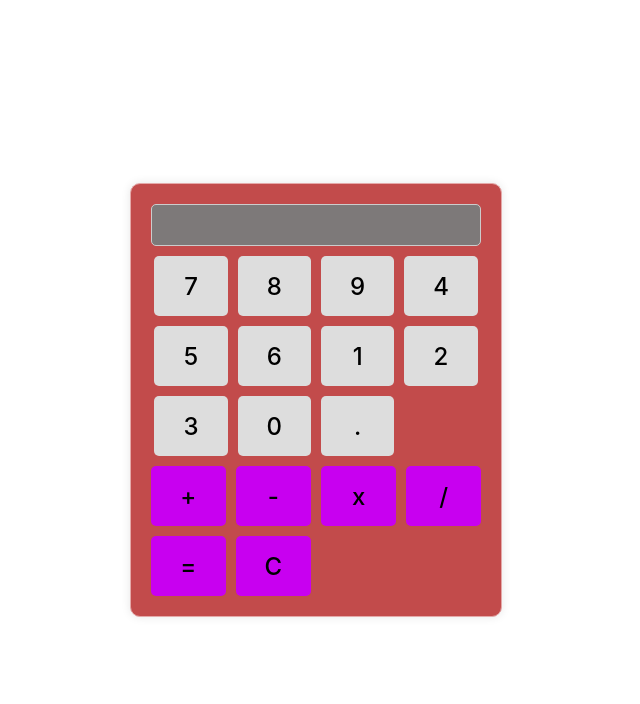
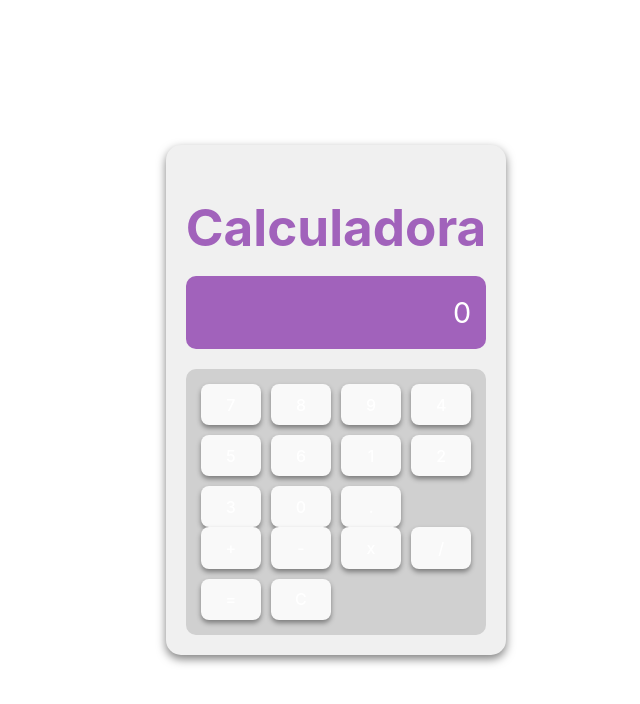
Before and after one commit to DanielaM0101/project-calculadora, a React (Vite) app: page / in a window 1280 px wide. Shown: the top 704 px of the page, without its empty margins (324-964 px from the left). Built offline with nearby package versions, Linux system fonts and the light colour scheme.

Commit message:
Style Fisrt

```diff
--- a/package.json
+++ b/package.json
@@ -24,6 +24,6 @@
     "globals": "^15.9.0",
     "typescript": "^5.5.3",
     "typescript-eslint": "^8.7.0",
-    "vite": "^5.4.8"
+    "vite": "^5.4.9"
   }
 }
--- a/src/App.css
+++ b/src/App.css
@@ -1,33 +1,53 @@
-body, html {
-  height: 100%;
+/* App.css */
+
+/* Estilos generales */
+body {
   margin: 0;
   display: flex;
   justify-content: center;
   align-items: center;
+  height: 100vh;
+  background-color: #ffffff; /* Fondo blanco */
+  font-family: 'Inter', sans-serif;
 }
 
+.container {
+  display: flex;
+  justify-content: center;
+  align-items: center;
+  width: 100%; /* Ocupa el ancho completo */
+  padding: 20px; /* Amortiguación interna */
+}
 
 .calculadora {
-  display: flex;
-  flex-direction: column;
-  justify-content: center;
-  align-items: center;
-  border: 1px solid #e4a9a9;
+  background-color: #f0f0f0; /* Fondo gris para la calculadora */
   padding: 20px;
+  border-radius: 15px;
+  display: inline-block;
+  box-shadow: 0 4px 10px rgba(0, 0, 0, 0.5);
+}
+
+h1 {
+  color: #a162bb; /* Color del título "Calculadora" */
+  font-size: 2.5em;
+  text-align: left;
+  margin-bottom: 20px;
+}
+
+.pantalla {
+  background-color: #a162bb; /* Fondo de la pantalla */
+  color: #fff;
+  font-size: 1.8em; /* Tamaño del texto en la pantalla */
+  text-align: right;
+  padding: 15px;
   border-radius: 10px;
-  box-shadow: 0 0 10px rgba(0, 0, 0, 0.1);
-  background-color: #c24b4b;
+  margin-bottom: 20px;
+}
 
-}
-.pantalla {
-  font-size: 2em; /* Aumenta el tamaño de la fuente */
-  padding: 20px; /* Añade padding para hacer la pantalla más grande */
-  border: 1px solid #ccc; /* Añade un borde */
-  border-radius: 5px; /* Bordes redondeados */
-  width: 100%; /* Asegura que la pantalla ocupe todo el ancho del contenedor */
-  box-sizing: border-box; /* Incluye el padding y el borde en el tamaño total */
-  text-align: right; /* Alinea el texto a la derecha */
-  background-color: #7d7979; /* Fondo claro */
+.button-container {
+  background-color: #d0d0d0; /* Fondo gris claro para los botones */
+  padding: 15px;
+  border-radius: 10px;
 }
 
 .botones-numeros,
@@ -35,23 +55,70 @@ body, html {
   display: grid;
   grid-template-columns: repeat(4, 1fr);
   gap: 10px;
-  margin-top: 10px;
 }
 
-.boton {
-  height: 60px;
-  font-size: 24px;
+button {
+  background-color: #a162bb; /* Color de los botones morados */
   border: none;
-  background-color: #ddd;
-  border-radius: 5px;
+  border-radius: 50%; /* Forma redonda */
+  color: white;
+  font-size: 1.5em;
+  padding: 20px;
   cursor: pointer;
-  transition: background-color 0.2s;
+  transition: background-color 0.3s ease;
+  box-shadow: 0px 3px 5px rgba(0, 0, 0, 0.4); /* Sombra en los botones */
 }
 
-.boton.operacion {
-  background-color: #c800f0;
+button:hover {
+  background-color: #9c59b6; /* Color más oscuro al pasar por encima */
 }
 
-.boton:hover {
-  background-color: #ccc;
+button:active {
+  background-color: #7f4791; /* Color cuando se hace clic */
 }
+
+button.operation {
+  background-color: #a162bb; /* Botones de operación con color morado */
+}
+
+button.operation:hover {
+  background-color: #9c59b6;
+}
+
+button.clear {
+  background-color: #e84a4a; /* Botón de "C" en rojo */
+  color: #fff;
+}
+
+button.clear:hover {
+  background-color: #d63f3f;
+}
+
+button.equal {
+  background-color: #4a4a82; /* Botón "=" en azul oscuro */
+}
+
+button.equal:hover {
+  background-color: #3e3e71;
+}
+
+button.special {
+  background-color: #a162bb; /* Botones especiales como %, tan, log, etc. */
+  font-size: 1.2em;
+}
+
+button.special:hover {
+  background-color: #9c59b6;
+}
+
+/* Ajustes para dispositivos móviles */
+@media (max-width: 600px) {
+  .pantalla {
+    font-size: 1.5em;
+  }
+
+  button {
+    padding: 15px;
+    font-size: 1.2em;
+  }
+}
--- a/src/App.tsx
+++ b/src/App.tsx
@@ -1,16 +1,12 @@
-// src/App.tsx
 import React, { useState } from 'react';
-import Display from './components/Display';
-import NumberButton from './components/number-button';
-import OperationButton from './components/operation-button';
 import './App.css';
 
 const App: React.FC = () => {
   const [entrada, setEntrada] = useState<string>('');
   const [resultado, setResultado] = useState<number | null>(null);
 
-  const numeros = ['7', '8', '9', '4', '5', '6', '1', '2', '3', '0', '.'];
-  const operaciones = ['+', '-', 'x', '/', '=', 'C'];
+  const numeros: string[] = ['7', '8', '9', '4', '5', '6', '1', '2', '3', '0', '.'];
+  const operaciones: string[] = ['+', '-', 'x', '/', '=', 'C'];
 
   const manejarClick = (valor: string) => {
     if (valor === 'C') {
@@ -19,7 +15,8 @@ const App: React.FC = () => {
     } else if (valor === '=') {
       try {
         const entradaEvaluable = entrada.replace(/x/g, '*');
-        setResultado(eval(entradaEvaluable)); // Eval debe manejarse con precaución.
+        const evaluado: number = eval(entradaEvaluable); // Eval debe manejarse con precaución.
+        setResultado(evaluado);
       } catch {
         setResultado(NaN);
       }
@@ -29,17 +26,26 @@ const App: React.FC = () => {
   };
 
   return (
+    <div className="container">
       <div className="calculadora">
-      <Display valor={resultado !== null ? resultado : entrada} />
+        <h1>Calculadora</h1>
+        <div className="pantalla">{resultado !== null ? resultado.toString() : entrada || '0'}</div>
+        <div className="button-container">
           <div className="botones-numeros">
             {numeros.map((num) => (
-          <NumberButton key={num} numero={num} manejarClick={manejarClick} />
+              <button key={num} onClick={() => manejarClick(num)}>
+                {num}
+              </button>
             ))}
           </div>
           <div className="botones-operaciones">
             {operaciones.map((op) => (
-          <OperationButton key={op} operacion={op} manejarClick={manejarClick} />
+              <button key={op} onClick={() => manejarClick(op)}>
+                {op}
+              </button>
             ))}
+          </div>
+        </div>
       </div>
     </div>
   );
```
Also changed, not shown: 1 other file (tests, documents, lock files or other folders). Lines whose indentation alone changed are shown as unchanged.
